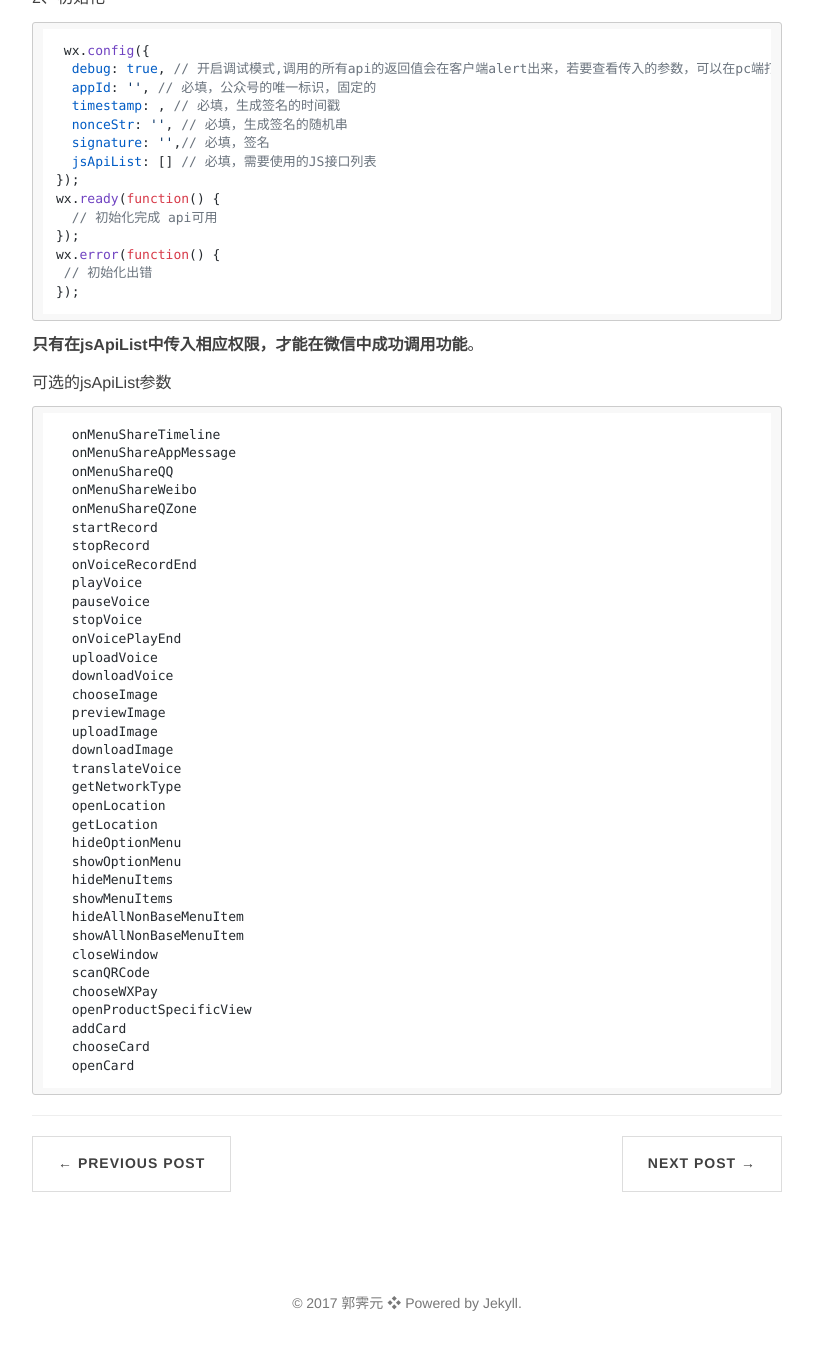
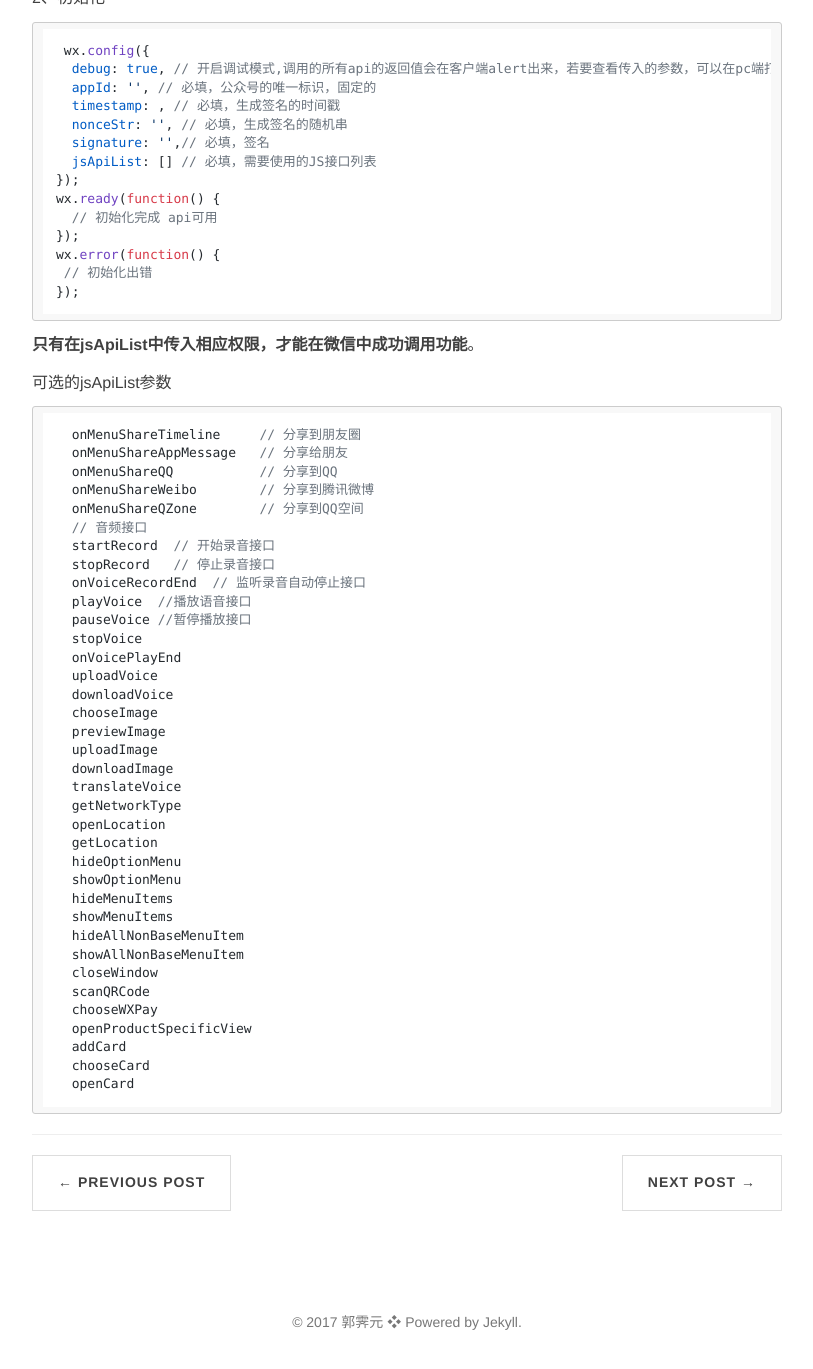
Before and after one commit to liuzesi/GyueGuo.github.io, a Jekyll site: the page built from _posts/2017-11-28-通过JS-SDK调用微信api.md, in a window 1280 px wide and 1400 px high, scrolled down 650 px. Shown: the top 1369 px of the window, without its empty margins (233-1046 px from the left). Built offline with Jekyll 4.4.1, drawn with Linux system fonts in a browser that asks for light colours; nearby versions of some CDN libraries; emoji names are drawn with the system emoji font; comment, search, counter and statistics services are not loaded.

````diff
--- a/_posts/2017-11-28-通过JS-SDK调用微信api.md
+++ b/_posts/2017-11-28-通过JS-SDK调用微信api.md
@@ -37,16 +37,17 @@ wx.error(function() {
 
 可选的jsApiList参数
 ```javascript
-  onMenuShareTimeline
-  onMenuShareAppMessage
-  onMenuShareQQ
-  onMenuShareWeibo
-  onMenuShareQZone
-  startRecord
-  stopRecord
-  onVoiceRecordEnd
-  playVoice
-  pauseVoice
+  onMenuShareTimeline     // 分享到朋友圈
+  onMenuShareAppMessage   // 分享给朋友
+  onMenuShareQQ           // 分享到QQ
+  onMenuShareWeibo        // 分享到腾讯微博
+  onMenuShareQZone        // 分享到QQ空间
+  // 音频接口
+  startRecord  // 开始录音接口
+  stopRecord   // 停止录音接口
+  onVoiceRecordEnd  // 监听录音自动停止接口
+  playVoice  //播放语音接口
+  pauseVoice //暂停播放接口
   stopVoice
   onVoicePlayEnd
   uploadVoice
````
Also changed, not shown: _posts/2017-12-14-前端图片转base64编码.md (added, +42 -0 lines), _posts/2017-12-11-上传二进制数据到七牛 - 副本.md (renamed from _posts/2017-12-11-上传二进制数据到七牛.md), _posts/xxx2017-11-17-一位阿里面试者的经历分享.md (renamed from _posts/2017-11-17-一位阿里面试者的经历分享.md).
